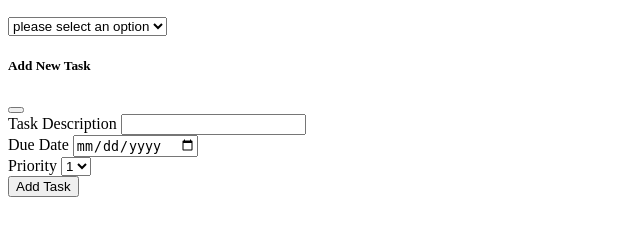
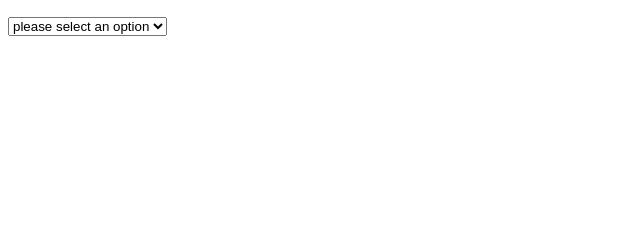
Before and after one commit to MyGollyGosh/Portfolio-webapp, a Flask app: template templates/manage_tasks.html in a window 1280 px wide. Shown: the part 62-302 px from the top of the page, without its empty margins (0-640 px from the left). Run offline with Flask 3, Linux system fonts and the light colour scheme; the template is opened without the code that fills it, so the values that code supplies are empty.

Commit message:
remove bad ai code. Add new page for /add-task. Make first test to check if task is added. Minor formatting changes

```diff
--- a/app.py
+++ b/app.py
@@ -1,7 +1,7 @@
 import os
 from flask import Flask
 from flask_login import LoginManager
-from lib.user import User
+#from lib.user import User
 from lib.user_repository import UserRepository
 from lib.database_connection import get_flask_database_connection
 from routes.index import get_index_routes
--- a/templates/manage_tasks.html
+++ b/templates/manage_tasks.html
@@ -38,37 +38,5 @@
                 </div>
             {% endif %}
         </div>
-
-        <div class="modal fade" id="addTaskModal" tabindex="-1" aria-labelledby="addTaskModalLabel" aria-hidden="true">
-            <div class="modal-dialog">
-                <div class="modal-content">
-                    <div class="modal-header">
-                        <h5 class="modal-title" id="addTaskModalLabel">Add New Task</h5>
-                        <button type="button" class="btn-close" data-bs-dismiss="modal" aria-label="Close"></button>
-                    </div>
-                    <div class="modal-body">
-                        <form id="addTaskForm" method="POST">
-                            <div class="mb-3">
-                                <label for="description" class="form-label">Task Description</label>
-                                <input type="text" class="form-control" id="description" name="description" required>
-                            </div>
-                            <div class="mb-3">
-                                <label for="due_date" class="form-label">Due Date</label>
-                                <input type="date" class="form-control" id="due_date" name="due_date" required>
-                            </div>
-                            <div class="mb-3">
-                                <label for="priority" class="form-label">Priority</label>
-                                <select class="form-select" id="priority" name="priority" required>
-                                    <option value="1">1</option>
-                                    <option value="2">2</option>
-                                    <option value="3">3</option>
-                                </select>
-                            </div>
-                            <button type="submit" class="btn btn-success">Add Task</button>
-                        </form>
-                    </div>
-                </div>
-            </div>
-        </div>
-
     </body>
+</html>
```
Also changed, not shown: routes/add_task.py (+18 -3 lines), routes/manage_tasks.py (+1 -17 lines), templates/add_task.html (+13 -6 lines), tests/test_add_task.py (+24 -1 lines).
